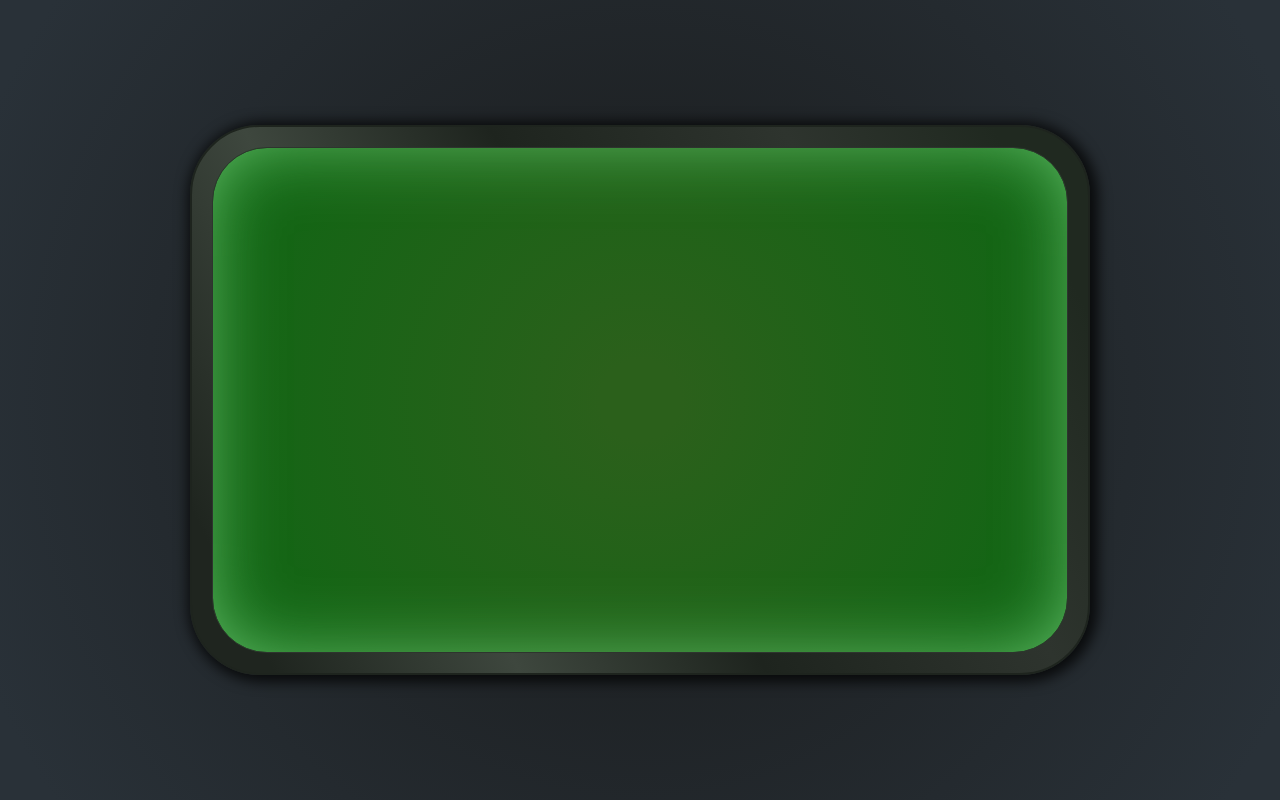
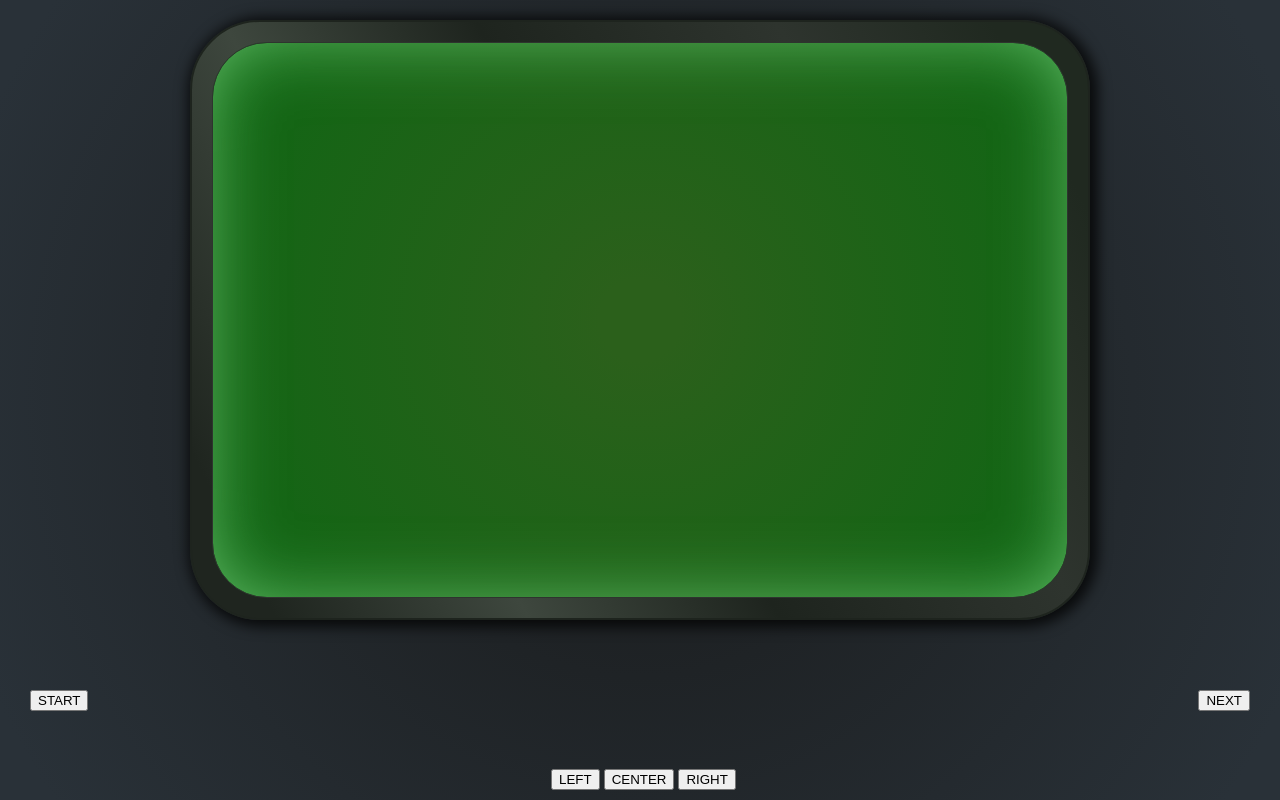
Before and after one commit to Yurimcalex/Mind_reader, a website built with Vite: page index.html in a window 1280 px wide. Built offline with nearby package versions, Linux system fonts and the light colour scheme.

Commit message:
Style controls block

```diff
--- a/index.html
+++ b/index.html
@@ -14,17 +14,14 @@
         </div>
       </div>
 
-
-      <div class="control">
-        <div class="contr_bord">
+      <div class="wrapper__controls controls">
           <button id="start">START</button>
-          <div id="sel">
+          <div id="sel" class="controls__center">
             <button class="left">LEFT</button>
             <button class="center">CENTER</button>
             <button class="right">RIGHT</button>
           </div>
           <button id="next">NEXT</button>
-        </div>
       </div>
 
       <div id="tips" class="tips">
--- a/src/styles/index.css
+++ b/src/styles/index.css
@@ -8,16 +8,18 @@ body {
 }
 
 .wrapper {
+	position: relative;
 	height: 100vh;
 	display: flex;
 	justify-content: center;
-	align-items: center;
+	align-items: flex-start;
+	padding-top: 20px;
 	background: rgb(26,28,29);
 	background: radial-gradient(circle, rgba(26,28,29,1) 8%, rgba(41,49,56,1) 94%);
 }
 
 .wrapper__view {
-	height: 550px;
+	height: 600px;
 	width: 80%;
 	max-width: 900px;
 	display: flex;
@@ -29,6 +31,12 @@ body {
 	box-shadow: 3px 2px 13px 5px rgba(0,0,0,0.75);
 }
 
+.wrapper__controls {
+	position: absolute;
+	bottom: 0;
+	width: 100%;
+}
+
 
 .view {
 	width: 100%;
@@ -37,31 +45,20 @@ body {
 	background: rgb(43,96,27);
 	background: radial-gradient(circle, rgba(43,96,27,1) 8%, rgba(16,102,20,1) 94%);
 	box-shadow: inset 0px 0px 80px -14px rgba(114,207,120,1);
+	overflow: hidden;
 }
 
-/*#vw {
-	position: relative;
+
+.controls {
+	display: flex;
+	height: 200px;
+	padding: 10px 30px;
+	align-items: center;
+	justify-content: space-between;
 }
 
-#vw p {
-	position: absolute;
-	top: 200px;
-	left: 50px;
-	font-size: 2em;
-	font-style: italic;
-}*/
-
-/*--------------end veiw block-----------------*/
-/*---------------control block-----------------*/
-
-.control {
-	display: none;
-	/*border-radius: 0 5px 0 0;
-	background-color: #4D1D56;*/
-	/*background: linear-gradient(to bottom, #d5cea6 0%,#c9c190 40%,#b7ad70 100%);*/
-	/*width: 16%;
-	height: 550px;
-	float: right;*/
+.controls__center {
+	align-self: flex-end;
 }
 
 /*.contr_bord {
@@ -128,11 +125,11 @@ body {
 }
 
 
-#tips p {
+/*#tips p {
 	font-style: italic;
 	font-size: 1.2em;
 	width: 60%;
 	margin: 5px auto;
-}
+}*/
 
 /*--------------end tips block-----------------*/
```
